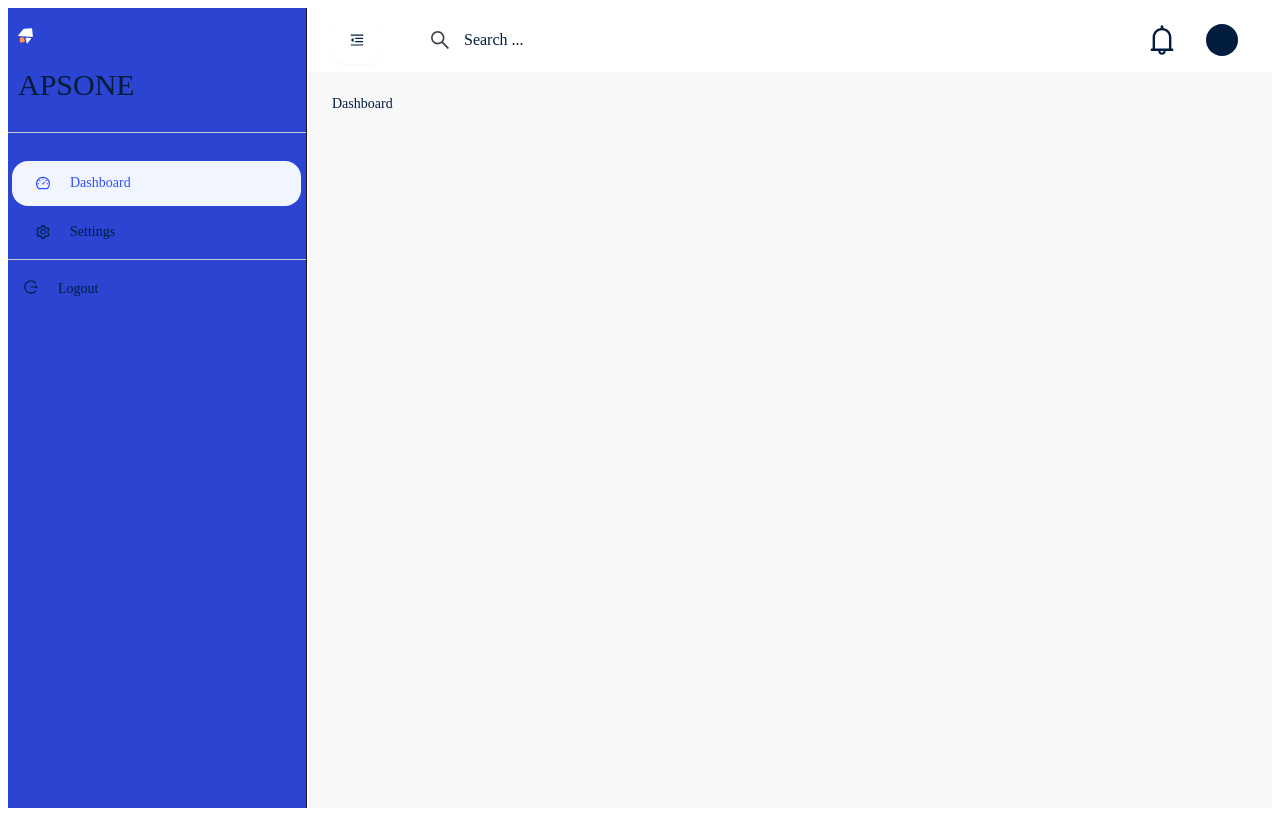
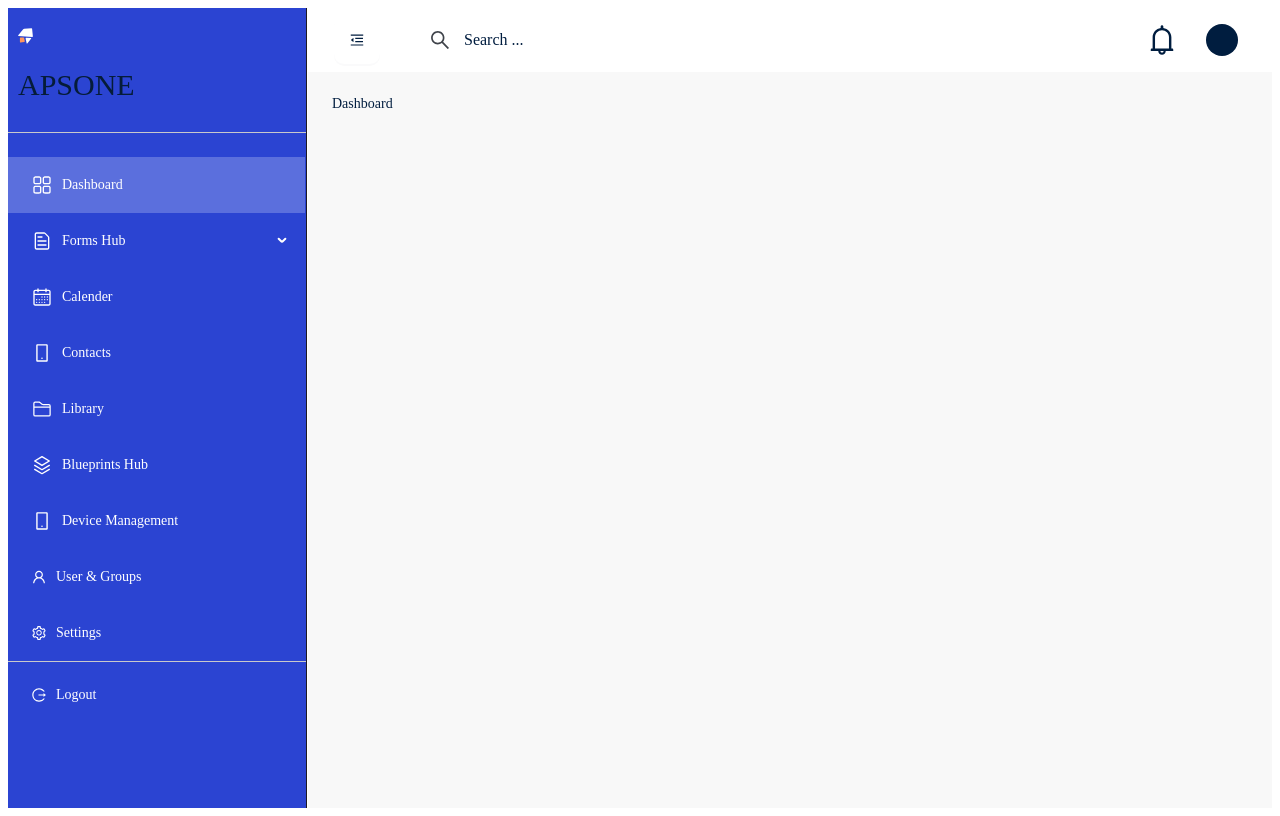
Before and after one commit to MuhammadAffan623/ap_deploy, a React (Vite) app: page /dashboard in a window 1280 px wide. Built offline with nearby package versions, Linux system fonts and the light colour scheme; the HTML template or start-up script is replaced by a standard one.

Commit message:
created sidebar and menuItems

```diff
--- /dev/null
+++ b/src/components/SideBar/MenuItems.tsx
@@ -0,0 +1,54 @@
+import { MenuItem, getMenuItem } from '~/utils/helper'
+import { SettingOutlined, UserOutlined } from '@ant-design/icons'
+import { RxDashboard, RxLayers, RxFileText, RxCalendar, RxDotFilled } from 'react-icons/rx'
+import { AiOutlineMobile } from 'react-icons/ai'
+import { BsFolder2 } from 'react-icons/bs'
+
+export const navigationMenuItems: MenuItem[] = [
+  getMenuItem(
+    'Dashboard',
+    '/dashboard',
+    // <ImagesBox src={UsersIcon} />,
+    <RxDashboard size={20} />,
+    null,
+    'menuItem'
+  ),
+  getMenuItem(
+    'Forms Hub',
+    '/forms-hub',
+    <RxFileText size={20} />,
+    [
+      getMenuItem('Templates', '/templates', <RxDotFilled size={20} />, null, 'menuItem',),
+      getMenuItem('Forms', '/forms', <RxDotFilled size={20} />, null, 'menuItem'),
+      getMenuItem('Public Forms', '/public-forms', <RxDotFilled size={20} />, null, 'menuItem'),
+      getMenuItem(
+        'Delivery Activity',
+        '/delivery-activity',
+        <RxDotFilled size={20} />,
+        null,
+        'menuItem'
+      )
+    ],
+    'menuItem'
+  ),
+  getMenuItem('Calender', '/calender', <RxCalendar size={20} />, null, 'menuItem'),
+  getMenuItem('Contacts', '/contacts', <AiOutlineMobile size={20} />, null, 'menuItem'),
+  getMenuItem('Library', '/library', <BsFolder2 size={20} />, null, 'menuItem'),
+  getMenuItem('Blueprints Hub', '/blueprints-hub', <RxLayers size={20} />, null, 'menuItem'),
+  getMenuItem(
+    'Device Management',
+    '/device-management',
+    <AiOutlineMobile size={20} />,
+    null,
+    'menuItem'
+  ),
+  getMenuItem('User & Groups', '/user-and-groups', <UserOutlined rev={false} />, null, 'menuItem'),
+  getMenuItem(
+    'Settings',
+    '/settings',
+    // <ImagesBox src={MyAccountIcon} />,
+    <SettingOutlined rev='rev' />,
+    null,
+    'menuItem'
+  )
+]
--- a/src/components/SideBar/index.tsx
+++ b/src/components/SideBar/index.tsx
@@ -1,14 +1,16 @@
 import { Divider, Menu, SiderProps, Typography, theme } from 'antd'
 import SidebarWrapper from './SideBarWrapper'
 import { Link, useLocation, useNavigate } from 'react-router-dom'
-import { MenuItem, getMenuItem } from '~/utils/helper'
 import PerfectScrollbar from 'react-perfect-scrollbar'
-import { LogoutOutlined, SettingOutlined, DashboardOutlined } from '@ant-design/icons'
 import { useUserContext } from '~/context/UserContext'
 import { CSSProperties } from 'react'
 import ImagesBox from '../Image'
 import logo from '~/assets/images/logo.svg'
+import { LogoutOutlined } from '@ant-design/icons'
+
 import './style.scss'
+import { MenuItem, getMenuItem } from '~/utils/helper'
+import { navigationMenuItems } from './MenuItems'
 
 interface SidebarProps extends SiderProps {
   setCollapsed: (collapsed: boolean) => void
@@ -31,25 +33,6 @@ const SiderBar = ({ collapsible, collapsed, style, setCollapsed, ...rest }: Side
   const { useToken } = theme
   const { token } = useToken()
   const { colorBgContainer, colorPrimary, colorText, fontSizeHeading1, fontSizeHeading3 } = token
-
-  const navigationMenuItems: MenuItem[] = [
-    getMenuItem(
-      'Dashboard',
-      '/dashboard',
-      // <ImagesBox src={UsersIcon} />,
-      <DashboardOutlined rev='rev' />,
-      null,
-      'menuItem'
-    ),
-    getMenuItem(
-      'Settings',
-      '/settings',
-      // <ImagesBox src={MyAccountIcon} />,
-      <SettingOutlined rev='rev' />,
-      null,
-      'menuItem'
-    )
-  ]
 
   const logoutMenuItem: MenuItem[] = [
     getMenuItem('Logout', 'logout', <LogoutOutlined rev='rev' />, null, 'menuItem', {}, () => {
@@ -105,7 +88,7 @@ const SiderBar = ({ collapsible, collapsed, style, setCollapsed, ...rest }: Side
 
         <Divider style={{ margin: 0 }} />
         <div className='logoutSidebarMenuWrapper'>
-          <Menu items={logoutMenuItem} selectable={false} className='sidebarMenu' />
+          <Menu items={logoutMenuItem} mode='inline' selectable={false} className='sidebarMenu' />
         </div>
       </div>
     </SidebarWrapper>
--- a/src/components/SideBar/style.scss
+++ b/src/components/SideBar/style.scss
@@ -19,6 +19,7 @@
 
     border-right: 0.5px solid $text-over-primary;
     background-blend-mode: color;
+
     .logo {
       padding: 20px 10px 0px 10px;
       text-decoration: none;
@@ -65,33 +66,35 @@
         }
       }
 
-      .menuItem {
-        // display: flex;
-        // align-items: center;
-        // height: 40px !important;
+      .ant-menu-submenu-title,
+      .ant-menu-item {
+        height: 56px
+      }
+
+      .menuItem,
+      .ant-menu-submenu-title {
         line-height: 40px !important;
+        color: #fff;
+        border-radius: 0;
+        margin: 0;
+        width: 100%;
 
-        .channelMenuItemTitle {
-          line-height: 1rem;
-          .text {
-            display: inline-block;
-            width: 85%;
-            overflow: hidden;
-            text-overflow: ellipsis;
-          }
+        &.ant-menu-item-selected {
+          background-color: #fbfdff3b;
         }
 
         &:not(.ant-menu-item-selected):hover {
           background-color: rgba($color: $white, $alpha: 0.15) !important;
         }
 
-        .anticon {
-          min-width: calc($margin * 1.5) !important;
-        }
+        // .anticon {
+        // min-width: calc($margin * 1.5) !important;
+        // }
 
         .ant-image {
           margin-right: $margin !important;
         }
+
         .ant-badge {
           margin-right: 10px;
         }
@@ -106,6 +109,7 @@
       width: 100%;
     }
   }
+
   &.ant-layout-sider-collapsed {
     .sidebarContentWrapper {
       .logo {
@@ -121,7 +125,7 @@
         .menuItem {
           display: flex;
           align-items: center;
-          height: 40px !important;
+          height: 56px !important;
           line-height: 40px !important;
 
           .avatarItem {
@@ -160,29 +164,16 @@
 }
 
 .ant-menu-submenu {
+
   .ant-menu.ant-menu-sub,
   .ant-menu-vertical {
     .menuItem {
       display: flex !important;
       align-items: center;
-      height: 40px !important;
+      height: 56px !important;
       line-height: 40px !important;
 
-      .channelGroupMenuItem {
-        line-height: 1rem;
-        display: flex;
-        align-items: center;
-        .channelGroupName {
-          display: inline-block;
-          width: 80%;
-          overflow: hidden;
-          text-overflow: ellipsis;
-        }
-        .addChannelToChannelGroupBtn {
-          padding: 0;
-          height: auto;
-        }
-      }
+
 
       &:not(.ant-menu-item-selected):hover {
         background-color: rgba($color: $white, $alpha: 0.4) !important;
@@ -195,6 +186,7 @@
       .ant-image {
         margin-right: $margin !important;
       }
+
       .ant-badge {
         margin-right: 10px;
       }
```
